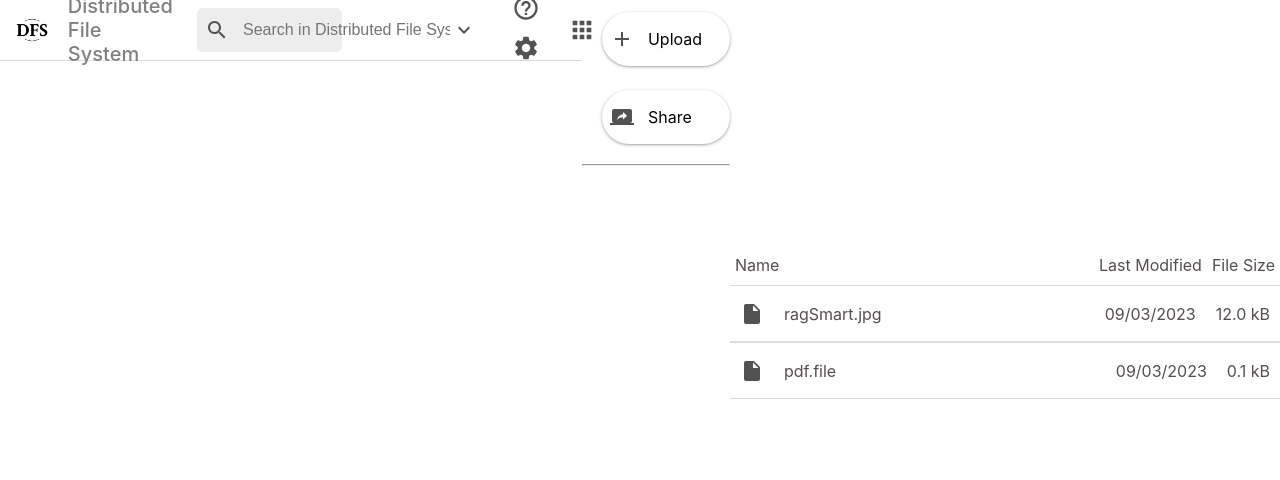
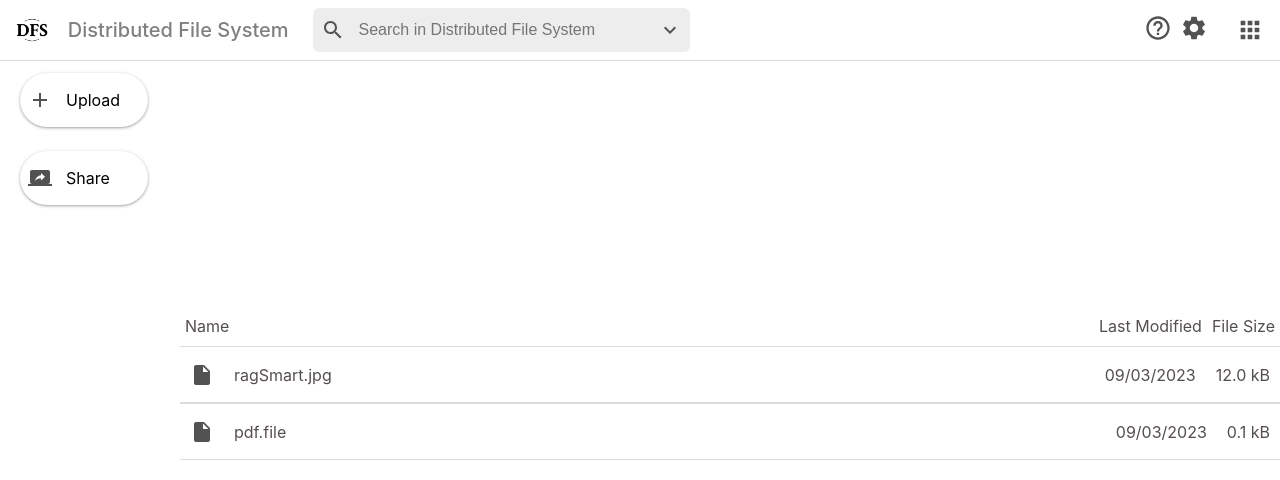
Before and after one commit to sami-z/cpsc559, a React (Create React App) app in the folder client/: page / in a window 1280 px wide. Shown: the top 480 px of the page. Built offline with nearby package versions, Linux system fonts and the light colour scheme; no server answers.

Commit message:
more formatting

```diff
--- a/client/src/App.css
+++ b/client/src/App.css
@@ -1,3 +1,8 @@
 .app_main{
   display: flex;
+  flex-direction: column;
 }
+
+.main_content {
+  display: flex;
+}
--- a/client/src/App.jsx
+++ b/client/src/App.jsx
@@ -38,8 +38,11 @@ function App() {
     <div className="App">
       <div className='app_main'>
         <Navbar/>
-        <Sidebar/>
-        <Files/>
+        <div className='main_content'>
+          <Sidebar/>
+          <Files/>
+
+        </div>
       </div>
     </div>
   );
--- a/client/src/components/Navbar/styles.css
+++ b/client/src/components/Navbar/styles.css
@@ -66,7 +66,6 @@
 .header__icons {
     display: flex;
     align-items: center;
-    margin-right: -30px;
 }
 
 .header__icons .MuiSvgIcon-root {
--- a/client/src/components/Sidebar/Sidebar.js
+++ b/client/src/components/Sidebar/Sidebar.js
@@ -4,21 +4,9 @@ import Share from './Share'
 import './styles.css'
 const Sidebar = () => {
   return (
-    <div className='sidebarItem'>
+    <div className='sidebar'>
       <Upload />
-
       <Share />
-
-
-
-
-
-      <div className='sidebar_container'>
-
-
-        <hr />
-
-      </div>
     </div>
   )
 }
--- a/client/src/components/Sidebar/styles.css
+++ b/client/src/components/Sidebar/styles.css
@@ -1,7 +1,7 @@
 .sidebar{
     width:15%;
     height:18vh;
-    margin-right: 5px;
+    margin-right: 15px;
 }
 
 br{
```
